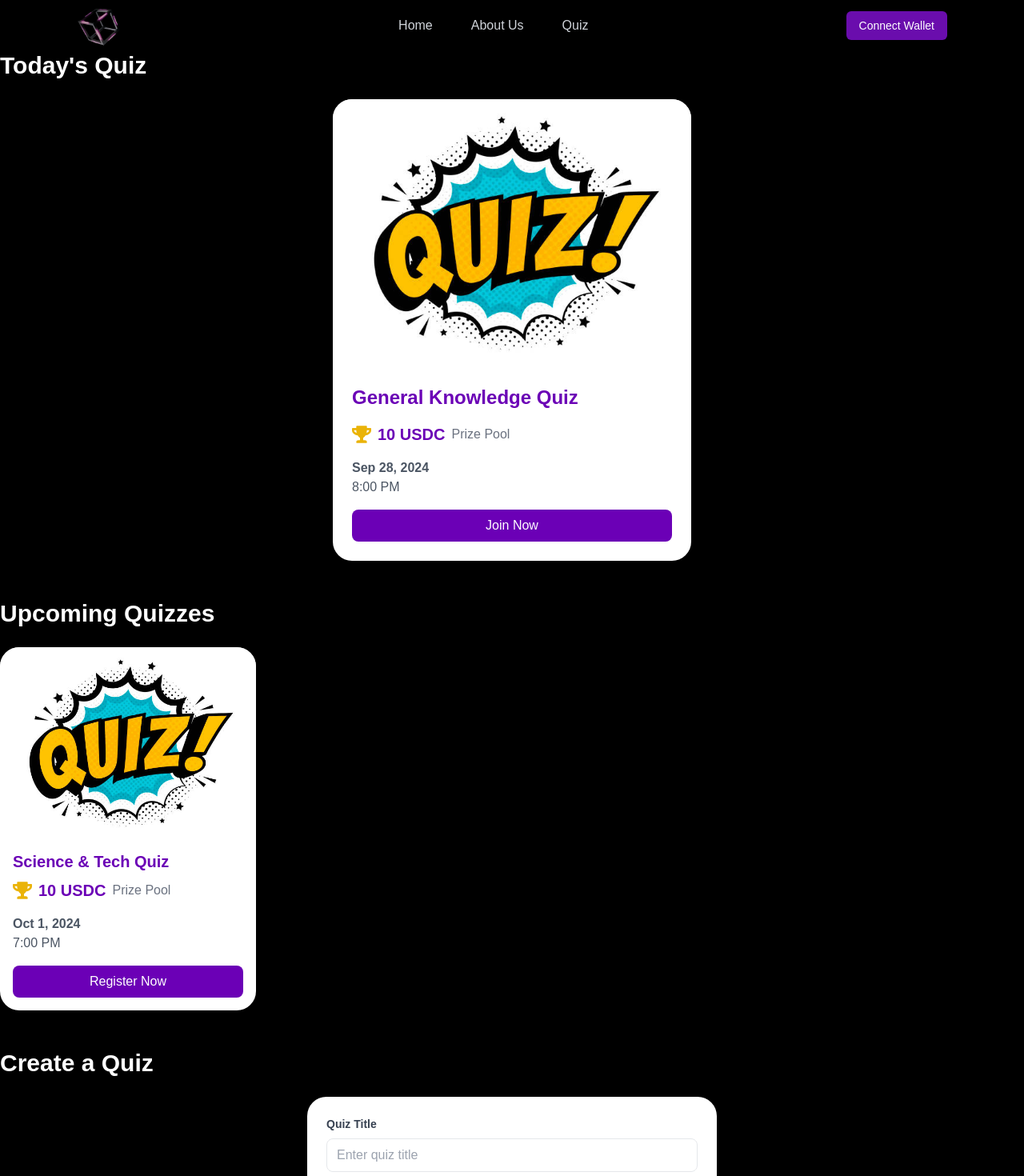
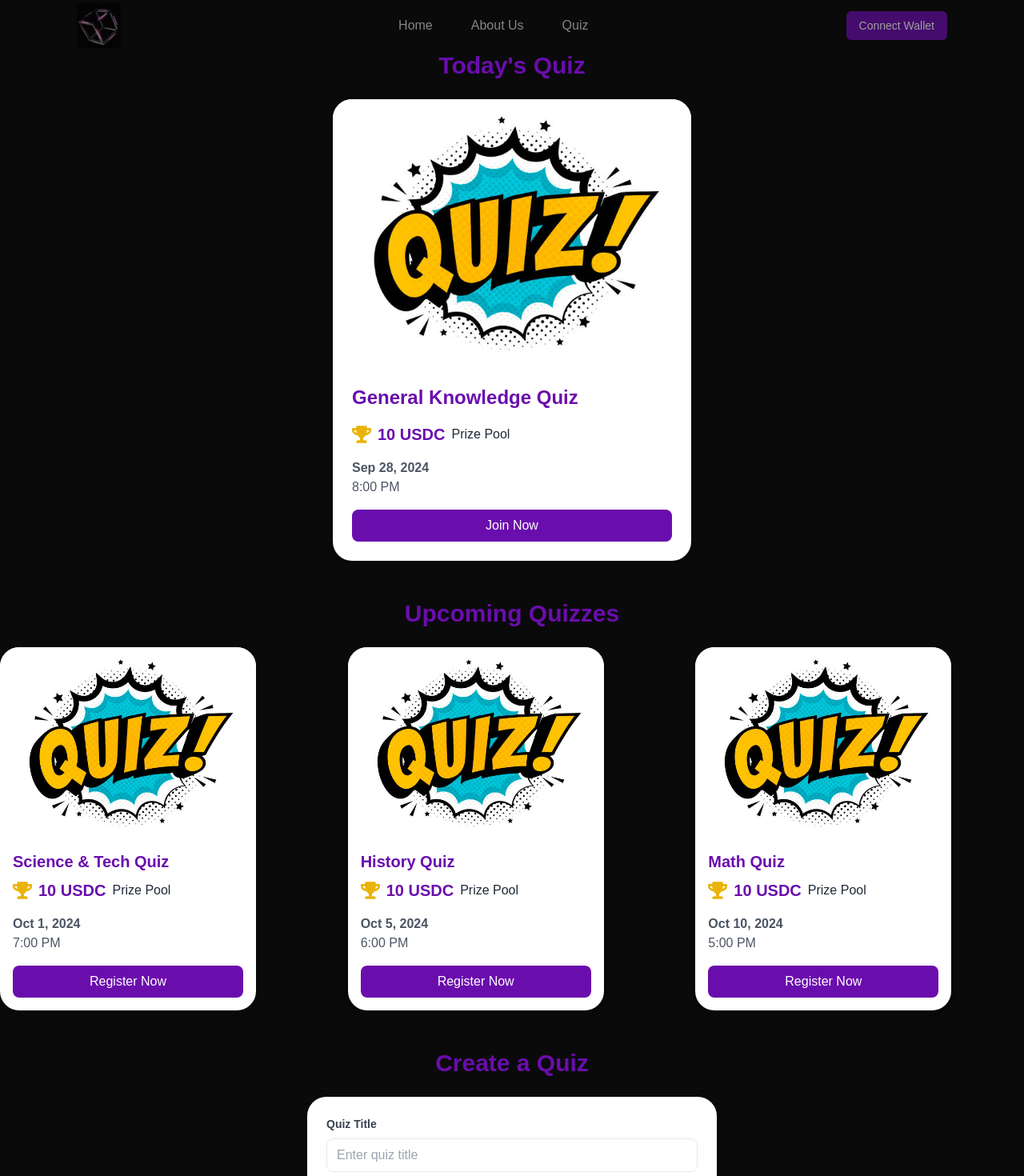
Before and after one commit to MohammadAdnan14/BlockTrivia, a Next.js app: page /Quiz in a window 1280 px wide. Shown: the top 1470 px of the page at 80% size. Built offline with nearby package versions, Linux system fonts and the light colour scheme.

Commit message:
updated frontend

```diff
--- a/app/AboutUs/page.js
+++ b/app/AboutUs/page.js
@@ -7,15 +7,13 @@ import Navbar from '../components/navbar';
 
 export default function AboutUs() {
   return (
-    <div className="relative min-h-screen bg-black flex flex-col justify-between">
+    <div className="relative min-h-screen bg-[#0a0a0a] flex flex-col justify-between"> {/* Updated background color */}
       <Navbar />
 
       <div className="flex flex-col items-center justify-center w-full p-0">
         <header className="mb-8 flex justify-center items-center mt-0">
           <h1 className="text-xl font-bold uppercase tracking-widest" style={{ color: '#b388ff' }}>About Us</h1>
         </header>
-
-        {/* Grid with 3 cards */}
         <div className="grid grid-cols-1 md:grid-cols-3 gap-6 mb-8 w-full p-4">
           {/* Card for Adnan */}
           <a href="#" className="group relative block bg-black">
--- a/app/HomePage/page.js
+++ b/app/HomePage/page.js
@@ -1,12 +1,12 @@
 import React from "react";
 import Navbar from "../components/navbar";
 import Spline from "@splinetool/react-spline";
+import Link from "next/link"; // Import Link from Next.js
 
 function HomePage() {
   return (
-    <div className="h-screen flex flex-col justify-center items-center bg-black p-8">
+    <div className="relative h-screen flex flex-col justify-center items-center p-8 bg-[#0a0a0a]"> {/* Set background color */}
       <Navbar />
-
       <div className="relative flex flex-col md:flex-row w-full max-w-6xl justify-between items-center h-full z-10">
 
         <div className="flex flex-col gap-6 max-w-md h-full justify-center md:mt-[-100px]">
@@ -17,9 +17,11 @@ function HomePage() {
             "Where Knowledge Meets the Blockchain"
           </span>
           <div className="space-y-4">
-            <button className="px-6 py-3 bg-[#b388ff] text-white font-semibold rounded-lg shadow-lg hover:bg-[#6a0dad] transition duration-300">
-              Get Started
-            </button>
+            <Link href="/Quiz">
+              <button className="px-6 py-3 bg-[#b388ff] text-white font-semibold rounded-lg shadow-lg hover:bg-[#6a0dad] transition duration-300">
+                Get Started
+              </button>
+            </Link>
           </div>
         </div>
 
@@ -29,6 +31,9 @@ function HomePage() {
           </div>
         </div>
       </div>
+      <div className="absolute bottom-0 left-0 w-full pointer-events-none">
+        <div className="h-[160px] w-full bg-gradient-to-t from-[#6a0dad] to-[#0a0a0a] opacity-80"></div>
+      </div>
     </div>
   );
 }
--- a/app/Quiz/page.js
+++ b/app/Quiz/page.js
@@ -17,21 +17,25 @@ export default function QuizSection() {
   };
 
   return (
-    <div className="relative min-h-screen bg-black">
-      <Navbar />
+    <div className="relative min-h-screen bg-[#0a0a0a] overflow-hidden">
+      {/* Background with adjusted overlay */}
+      <div className="absolute inset-0 pointer-events-none">
+        <div className="h-full bg-gradient-to-b from-[#0a0a0a] to-transparent opacity-40"></div>
+        <div className="h-full bg-gradient-to-r from-[#b388ff] to-transparent opacity-30 transform rotate-45 translate-x-[-50%] translate-y-[25%]" style={{ backgroundSize: '200% 200%' }}></div>
+      </div>
 
-      <h2 className="text-3xl font-bold mb-6 text-white">Today's Quiz</h2>
+      <Navbar className="bg-[#0a0a0a] z-10" /> {/* Ensure Navbar stands out */}
 
-      <div className="max-w-md mx-auto bg-white rounded-3xl overflow-hidden shadow-md mb-12">
+      <h2 className="text-3xl font-bold mb-6 text-[#6a0dad] text-center z-10 relative">Today's Quiz</h2> {/* z-10 for visibility */}
+
+      <div className="max-w-md mx-auto bg-white rounded-3xl overflow-hidden shadow-md mb-12 transform hover:scale-105 transition-transform duration-300 hover:shadow-[0_4px_30px_-5px_rgba(179,136,255,0.7)] border-6 border-transparent hover:border-[#b388ff] z-10 relative"> {/* Changed border to 6px */}
         {/* Conditionally render the quiz or the card based on selectedQuiz state */}
         {selectedQuiz === "general-knowledge" ? (
-          // Render Quiz component when "Join Now" is clicked
           <div className="p-6">
-            <h3 className="text-2xl font-bold mb-4 text-[#6b00b6]">General Knowledge Quiz</h3>
-            <Quiz /> {/* This component should render your quiz questions */}
+            <h3 className="text-2xl font-bold mb-4 text-[#6a0dad]">General Knowledge Quiz</h3>
+            <Quiz />
           </div>
         ) : (
-          // Original card content if the quiz is not started yet
           <>
             <div className="relative">
               <Image
@@ -44,11 +48,11 @@ export default function QuizSection() {
               />
             </div>
             <div className="p-6">
-              <h3 className="text-2xl font-bold mb-4 text-[#6b00b6]">General Knowledge Quiz</h3>
+              <h3 className="text-2xl font-bold mb-4 text-[#6a0dad]">General Knowledge Quiz</h3>
               <div className="flex items-center mb-4">
                 <FaTrophy className="h-6 w-6 text-yellow-500 mr-2" />
-                <span className="text-xl font-semibold text-[#6b00b6]">10 USDC</span>
-                <span className="text-gray-500 ml-2">Prize Pool</span>
+                <span className="text-xl font-semibold text-[#6a0dad]">10 USDC</span>
+                <span className="text-gray-800 ml-2">Prize Pool</span>
               </div>
               <div className="flex justify-between text-gray-600 mb-4">
                 <div>
@@ -57,8 +61,8 @@ export default function QuizSection() {
                 </div>
               </div>
               <button
-                className="w-full bg-[#6b00b6] text-white py-2 rounded-lg hover:bg-[#a29bfe]"
-                onClick={() => handleRegister("general-knowledge")} // Set quiz ID for today's quiz
+                className="w-full bg-[#6a0dad] text-white py-2 rounded-lg hover:bg-[#b388ff]"
+                onClick={() => handleRegister("general-knowledge")}
               >
                 Join Now
               </button>
@@ -67,11 +71,12 @@ export default function QuizSection() {
         )}
       </div>
 
-      <h2 className="text-3xl font-bold mb-6 text-white">Upcoming Quizzes</h2>
+      <h2 className="text-3xl font-bold mb-6 text-[#6a0dad] text-center z-10 relative">Upcoming Quizzes</h2> {/* z-10 for visibility */}
 
       <div className="grid grid-cols-1 sm:grid-cols-2 md:grid-cols-3 gap-6">
-        {/* Repeat for each upcoming quiz */}
-        <div className="max-w-xs bg-white rounded-3xl overflow-hidden shadow-md">
+        {/* Upcoming Quiz Cards */}
+        {["science-tech", "history", "math"].map((quizId, index) => (
+          <div key={index} className="max-w-xs bg-white rounded-3xl overflow-hidden shadow-md border-6 border-transparent hover:border-[#b388ff] hover:shadow-[0_4px_30px_-5px_rgba(179,136,255,0.7)] transform hover:scale-105 transition-transform duration-300"> {/* Changed border to 6px */}
             <div className="relative">
               <Image
                 src={quizImage}
@@ -82,39 +87,39 @@ export default function QuizSection() {
               />
             </div>
             <div className="p-4">
-            <h3 className="text-xl font-bold mb-2 text-[#6b00b6]">Science & Tech Quiz</h3>
+              <h3 className="text-xl font-bold mb-2 text-[#6a0dad]">
+                {quizId === "science-tech" ? "Science & Tech Quiz" : quizId === "history" ? "History Quiz" : "Math Quiz"}
+              </h3>
               <div className="flex items-center mb-4">
                 <FaTrophy className="h-6 w-6 text-yellow-500 mr-2" />
-              <span className="text-xl font-semibold text-[#6b00b6]">10 USDC</span>
-              <span className="text-gray-500 ml-2">Prize Pool</span>
+                <span className="text-xl font-semibold text-[#6a0dad]">10 USDC</span>
+                <span className="text-gray-800 ml-2">Prize Pool</span>
               </div>
               <div className="flex justify-between text-gray-600 mb-4">
                 <div>
-                <p className="font-semibold">Oct 1, 2024</p>
-                <p>7:00 PM</p>
+                  <p className="font-semibold">{quizId === "science-tech" ? "Oct 1, 2024" : quizId === "history" ? "Oct 5, 2024" : "Oct 10, 2024"}</p>
+                  <p>{quizId === "science-tech" ? "7:00 PM" : quizId === "history" ? "6:00 PM" : "5:00 PM"}</p>
                 </div>
               </div>
               <button
-              className="w-full bg-[#6b00b6] text-white py-2 rounded-lg hover:bg-[#a29bfe]"
-              onClick={() => handleRegister("science-tech")} // Set quiz ID for this upcoming quiz
+                className="w-full bg-[#6a0dad] text-white py-2 rounded-lg hover:bg-[#b388ff]"
+                onClick={() => handleRegister(quizId)}
               >
                 Register Now
               </button>
             </div>
 
-          {/* Conditionally render Quiz for this upcoming quiz */}
-          {selectedQuiz === "science-tech" && (
+            {selectedQuiz === quizId && (
               <div className="mt-4 p-4">
                 <Quiz />
               </div>
             )}
           </div>
-
-        {/* Add other upcoming quizzes similarly here */}
+        ))}
       </div>
 
-      <h2 className="text-3xl font-bold mt-12 mb-6 text-white">Create a Quiz</h2>
-      <div className="max-w-lg mx-auto bg-white rounded-3xl overflow-hidden shadow-md p-6">
+      <h2 className="text-3xl font-bold mt-12 mb-6 text-[#6a0dad] text-center z-10 relative">Create a Quiz</h2> {/* z-10 for visibility */}
+      <div className="max-w-lg mx-auto bg-white rounded-3xl overflow-hidden shadow-md p-6 transform hover:scale-105 transition-transform duration-300 border-6 border-transparent hover:border-[#b388ff]"> {/* Changed border to 6px */}
         <form>
           <div className="mb-4">
             <label className="block text-gray-700 text-sm font-bold mb-2" htmlFor="quiz-title">
@@ -162,7 +167,7 @@ export default function QuizSection() {
             />
           </div>
 
-          <button className="w-full bg-[#6b00b6] text-white py-2 rounded-lg hover:bg-[#a29bfe]">
+          <button className="w-full bg-[#6a0dad] text-white py-2 rounded-lg hover:bg-[#b388ff]">
             Create Quiz
           </button>
         </form>
--- a/app/components/navbar.js
+++ b/app/components/navbar.js
@@ -29,11 +29,11 @@ function Navbar() {
 
   const shortenAddress = (address) => {
     if (!address) return "";
-    return `${address.slice(0, 5)}...${address.slice(-4)}`; // Show first 5 and last 4 characters
+    return `${address.slice(0, 5)}...${address.slice(-4)}`;
   };
 
   return (
-    <nav className="w-full bg-black shadow-md top-0 left-0 right-0">
+    <nav className="w-full bg-[#0a0a0a] shadow-md top-0 left-0 right-0">
       <div className="max-w-6xl mx-auto px-4 sm:px-6 lg:px-8">
         <div className="flex justify-between h-16 items-center">
           {/* Logo */}
```
Also changed, not shown: app/globals.css (line endings or trailing spaces). Lines whose indentation alone changed are shown as unchanged.
